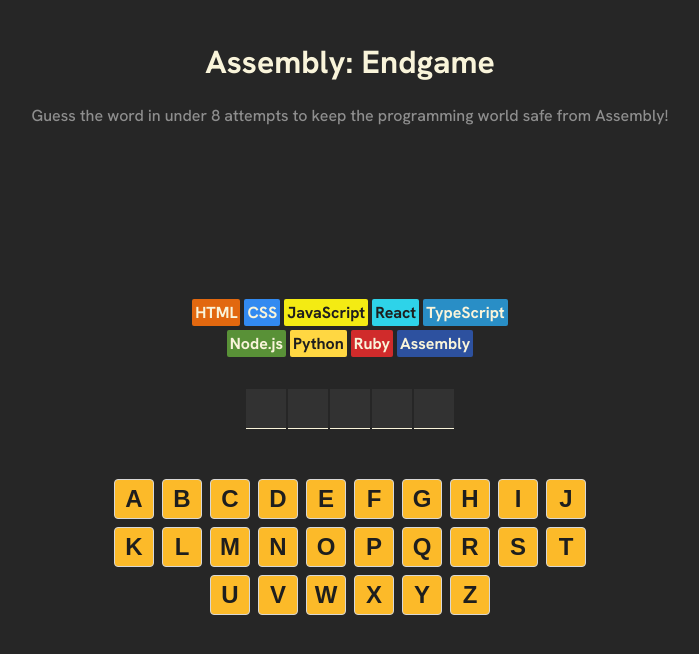
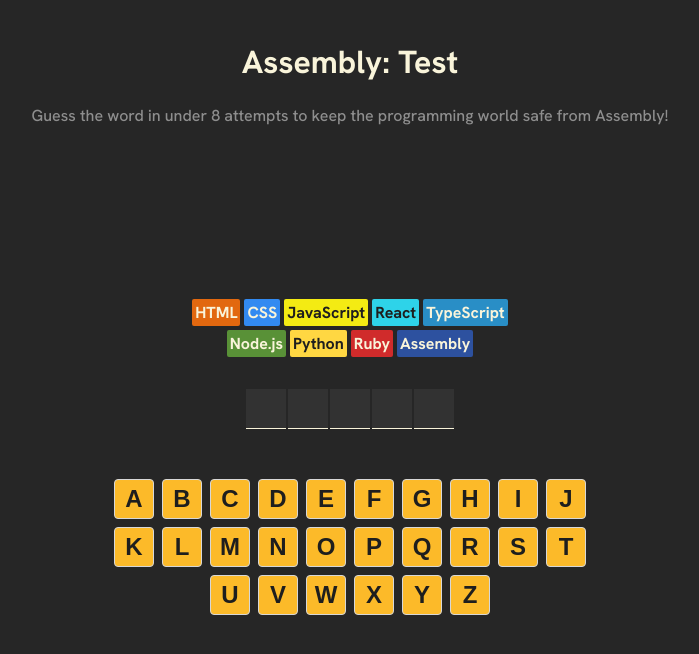
Before and after one commit to jpitzer5/Assembly-Endgame, a React (Vite) app: page / in a window 1280 px wide. Shown: the top 654 px of the page, without its empty margins (290-989 px from the left). Built offline with nearby package versions, Linux system fonts and the light colour scheme.

Commit message:
testing netlify deployment w/ app changes

```diff
--- a/src/components/Header.jsx
+++ b/src/components/Header.jsx
@@ -1,7 +1,7 @@
 export default function Header() {
     return (
         <header>
-            <h1>Assembly: Endgame</h1>
+            <h1>Assembly: Test</h1>
             <p className="instructions">Guess the word in under 8 attempts to keep the programming world safe from Assembly!</p>
         </header>
     )
```
